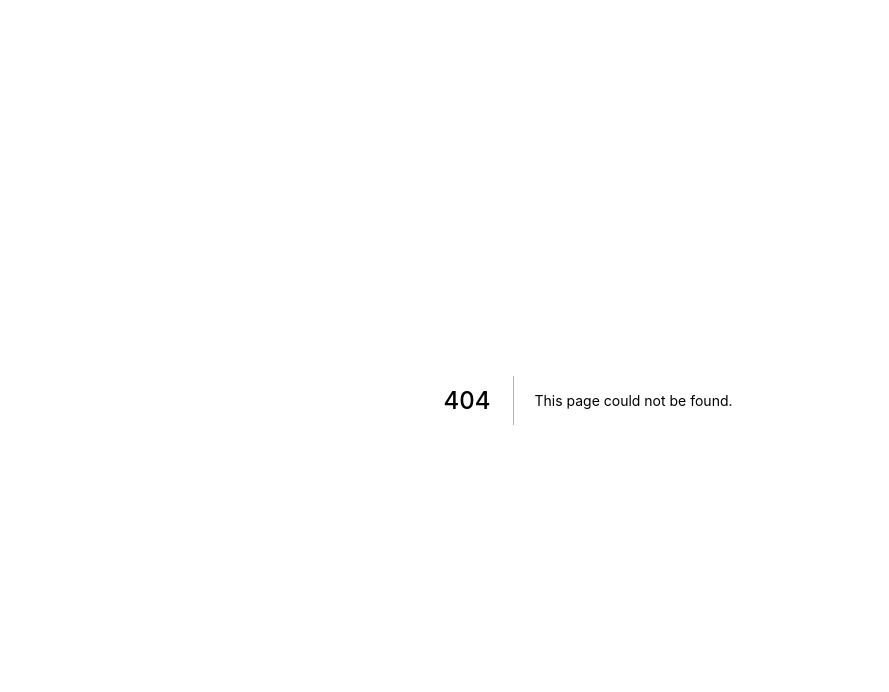
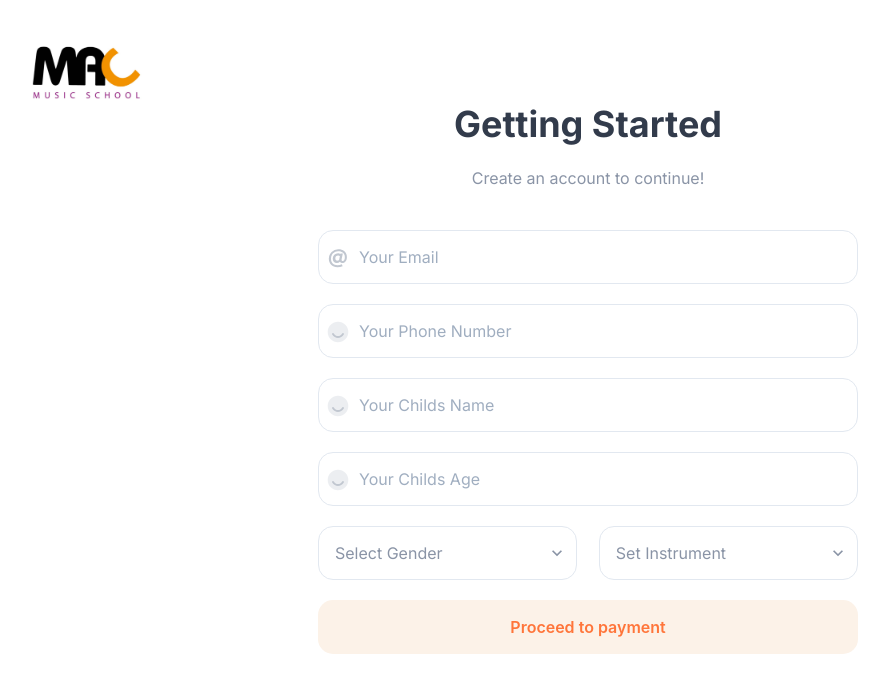
Before and after one commit to jacquesikot/mac-music-school-admin, a Next.js app: page /register in a window 1280 px wide. Before the commit this address had no page. Shown: the top 692 px of the page, without its empty margins (52-941 px from the left). Built offline with nearby package versions, Linux system fonts and the light colour scheme.

Commit message:
first commit

```diff
--- a/pages/_app.js
+++ /dev/null
@@ -1,7 +0,0 @@
-import '../styles/globals.css'
-
-function MyApp({ Component, pageProps }) {
-  return <Component {...pageProps} />
-}
-
-export default MyApp
--- /dev/null
+++ b/src/pages/_app.js
@@ -0,0 +1,12 @@
+import '../../styles/globals.css';
+import { ChakraProvider } from '@chakra-ui/react';
+
+function MyApp({ Component, pageProps }) {
+  return (
+    <ChakraProvider>
+      <Component {...pageProps} />
+    </ChakraProvider>
+  );
+}
+
+export default MyApp;
--- /dev/null
+++ b/src/pages/register.js
@@ -0,0 +1,200 @@
+/* eslint-disable react/no-children-prop */
+import React, { useState } from 'react';
+import Head from 'next/head';
+import Image from 'next/image';
+import { Formik } from 'formik';
+import * as yup from 'yup';
+
+import Logo from '../assets/macLogo.png';
+import EmailIcon from '../svgs/EmailIcon';
+import FormIcon from '../svgs/FormIcon';
+
+import {
+  Center,
+  Text,
+  Flex,
+  Spacer,
+  Heading,
+  Stack,
+  InputGroup,
+  Input,
+  InputLeftElement,
+  Box,
+  Select,
+  Button,
+} from '@chakra-ui/react';
+
+function Register() {
+  const [gender, setGender] = useState('');
+  const [instrument, setInstrument] = useState('');
+
+  const formWidth = {
+    base: '100%',
+    md: '100%',
+    lg: 540,
+  };
+
+  const RegisterSchema = yup.object().shape({
+    email: yup
+      .string()
+      .email('Email must be a valid email')
+      .required('Email is required to register'),
+    phoneNumber: yup
+      .number('Phone number must be a number')
+      .required('Phone number is required to register'),
+    name: yup.string().required('Childs name is required to register'),
+    age: yup
+      .number('Age must be a number')
+      .required('Childs age is required to register'),
+  });
+
+  const handleSubmit = (values) => {
+    console.log(values);
+  };
+
+  return (
+    <>
+      <Head>
+        <title>Register</title>
+        <link rel="icon" href="/favicon.ico" />
+      </Head>
+
+      <Flex marginLeft={{ base: 10, md: 10, lg: 20, xl: 20 }} marginTop={10}>
+        <Image src={Logo} alt="Mac music school logo" width={116} height={63} />
+        <Spacer />
+      </Flex>
+
+      <Center
+        flexDirection="column"
+        marginTop={{ base: 10, md: 0, lg: 0 }}
+        marginBottom={50}
+      >
+        <Heading fontFamily="Inter" color="#323B4B">
+          Getting Started
+        </Heading>
+
+        <Text fontFamily="Inter" marginTop={5} color="#8A94A6">
+          Create an account to continue!
+        </Text>
+
+        <Formik
+          initialValues={{
+            email: '',
+            phoneNumber: '',
+            name: '',
+            age: '',
+          }}
+          validationSchema={RegisterSchema}
+          onSubmit={handleSubmit}
+        >
+          {({ errors, handleChange, handleSubmit }) => (
+            <Stack spacing={5} marginTop={10} onSubmit={handleSubmit}>
+              <InputGroup flexDirection="column">
+                <InputLeftElement marginTop={2} children={<EmailIcon />} />
+                <Input
+                  fontFamily="Inter"
+                  type="email"
+                  placeholder="Your Email"
+                  width={formWidth}
+                  height={54}
+                  borderRadius={15}
+                  onChange={handleChange('email')}
+                />
+                {errors.email && <Text color="#FF753A">{errors.email}</Text>}
+              </InputGroup>
+
+              <InputGroup flexDirection="column">
+                <InputLeftElement marginTop={2} children={<FormIcon />} />
+                <Input
+                  fontFamily="Inter"
+                  type="number"
+                  placeholder="Your Phone Number"
+                  width={formWidth}
+                  height={54}
+                  borderRadius={15}
+                  onChange={handleChange('phoneNumber')}
+                />
+                {errors.phoneNumber && (
+                  <Text color="#FF753A">{errors.phoneNumber}</Text>
+                )}
+              </InputGroup>
+
+              <InputGroup flexDirection="column">
+                <InputLeftElement marginTop={2} children={<FormIcon />} />
+                <Input
+                  fontFamily="Inter"
+                  type="text"
+                  placeholder="Your Childs Name"
+                  width={formWidth}
+                  height={54}
+                  borderRadius={15}
+                  onChange={handleChange('name')}
+                />
+                {errors.name && <Text color="#FF753A">{errors.name}</Text>}
+              </InputGroup>
+
+              <InputGroup flexDirection="column">
+                <InputLeftElement marginTop={2} children={<FormIcon />} />
+                <Input
+                  fontFamily="Inter"
+                  type="number"
+                  placeholder="Your Childs Age"
+                  width={formWidth}
+                  height={54}
+                  borderRadius={15}
+                  onChange={handleChange('age')}
+                />
+                {errors.age && <Text color="#FF753A">{errors.age}</Text>}
+              </InputGroup>
+
+              <Box display="flex" flexDirection="row">
+                <Select
+                  placeholder="Select Gender"
+                  width="48%"
+                  height={54}
+                  borderRadius={15}
+                  color="#8A94A6"
+                  fontFamily="Inter"
+                >
+                  <option value="option1">Male</option>
+                  <option value="option2">Female</option>
+                </Select>
+
+                <Spacer />
+
+                <Select
+                  placeholder="Set Instrument"
+                  width="48%"
+                  height={54}
+                  borderRadius={15}
+                  color="#8A94A6"
+                  fontFamily="Inter"
+                >
+                  <option value="option1">Guitar</option>
+                  <option value="option2">Piano</option>
+                  <option value="option2">Singing</option>
+                  <option value="option2">Violin</option>
+                </Select>
+              </Box>
+
+              <Button
+                width={{ base: '100%', md: '100%', lg: 540 }}
+                height={54}
+                borderRadius={15}
+                marginTop={10}
+                backgroundColor="#FCF2E8"
+                textColor="#FF753A"
+                _hover={{ bg: '#FF753A', textColor: '#FCF2E8' }}
+                onClick={handleSubmit}
+              >
+                Proceed to payment
+              </Button>
+            </Stack>
+          )}
+        </Formik>
+      </Center>
+    </>
+  );
+}
+
+export default Register;
--- /dev/null
+++ b/src/svgs/EmailIcon.js
@@ -0,0 +1,24 @@
+import * as React from 'react';
+
+function EmailIcon(props) {
+  return (
+    <svg
+      width={24}
+      height={24}
+      viewBox="0 0 24 24"
+      fill="none"
+      xmlns="http://www.w3.org/2000/svg"
+      {...props}
+    >
+      <path opacity={0.01} fill="#C1C7D0" d="M0 0h24v24H0z" />
+      <path
+        fillRule="evenodd"
+        clipRule="evenodd"
+        d="M11.452 21.23c-5.342 0-8.632-3.76-8.632-8.535a9.343 9.343 0 019.573-9.424c4.872 0 8.509 2.993 8.509 7.718 0 4.304-2.276 6.01-4.552 6.01a2.687 2.687 0 01-2.42-1.261 4.526 4.526 0 01-3.043 1.212c-2.721 0-4.103-1.93-4.103-4.258a5.252 5.252 0 015.367-5.42 3.664 3.664 0 012.227.669l.099-.42h2.35l-1.162 5.441c-.223 1.089.025 1.954 1.089 1.954 1.31 0 2.078-1.088 2.078-3.982 0-3.859-3.043-5.665-6.456-5.665a7.123 7.123 0 00-7.372 7.42c0 3.909 2.499 6.457 6.457 6.457a9.537 9.537 0 004.353-1.014l.816 2.003a13.555 13.555 0 01-5.178 1.094zm-.173-6.606a2.453 2.453 0 001.805-.693l.791-3.66a2.353 2.353 0 00-1.703-.694 2.796 2.796 0 00-2.82 2.92c-.002 1.287.617 2.127 1.927 2.127z"
+        fill="#C1C7D0"
+      />
+    </svg>
+  );
+}
+
+export default EmailIcon;
--- /dev/null
+++ b/src/svgs/FormIcon.js
@@ -0,0 +1,31 @@
+import * as React from 'react';
+
+function FormIcon(props) {
+  return (
+    <svg
+      width={24}
+      height={24}
+      viewBox="0 0 24 24"
+      fill="none"
+      xmlns="http://www.w3.org/2000/svg"
+      {...props}
+    >
+      <path opacity={0.01} fill="#C1C7D0" d="M0 0h24v24H0z" />
+      <path
+        opacity={0.3}
+        fillRule="evenodd"
+        clipRule="evenodd"
+        d="M1.714 12c0-2.84 1.005-5.265 3.013-7.273S9.16 1.714 12 1.714s5.265 1.005 7.273 3.013C21.282 6.735 22.286 9.16 22.286 12s-1.004 5.265-3.013 7.273c-2.008 2.009-4.433 3.013-7.273 3.013s-5.265-1.004-7.273-3.013C2.719 17.265 1.714 14.84 1.714 12z"
+        fill="#C1C7D0"
+      />
+      <path
+        fillRule="evenodd"
+        clipRule="evenodd"
+        d="M6.165 14.566a.999.999 0 111.662-1.109c1.155 1.734 2.519 2.552 4.163 2.552 1.644 0 3.008-.819 4.163-2.552a.999.999 0 011.662 1.108c-1.508 2.263-3.474 3.442-5.829 3.442-2.354 0-4.317-1.18-5.821-3.442z"
+        fill="#C1C7D0"
+      />
+    </svg>
+  );
+}
+
+export default FormIcon;
--- a/styles/globals.css
+++ b/styles/globals.css
@@ -1,3 +1,5 @@
+@import url('https://fonts.googleapis.com/css2?family=Inter:wght@100;200;300;400;500;600;700;800;900&display=swap');
+
 html,
 body {
   padding: 0;
```
Also changed, not shown: package.json (+11 -1 lines), src/pages/index.js (renamed from pages/index.js, +6 -6 lines), src/svgs/ChevronDown.js (added, +24 -0 lines), src/assets/macLogo.png (added), src/pages/api/hello.js (renamed from pages/api/hello.js), 1 other file (tests, documents, lock files or other folders).
